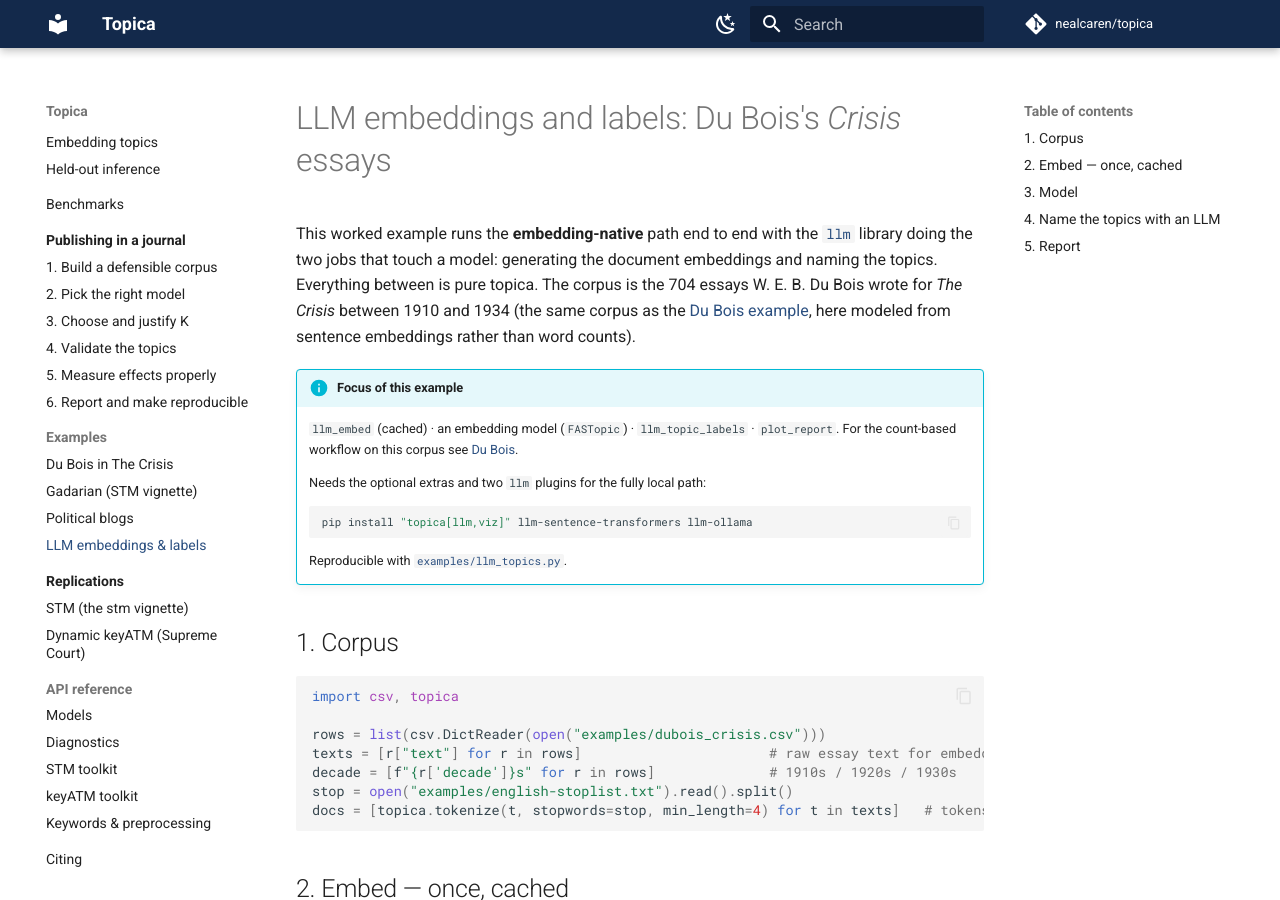
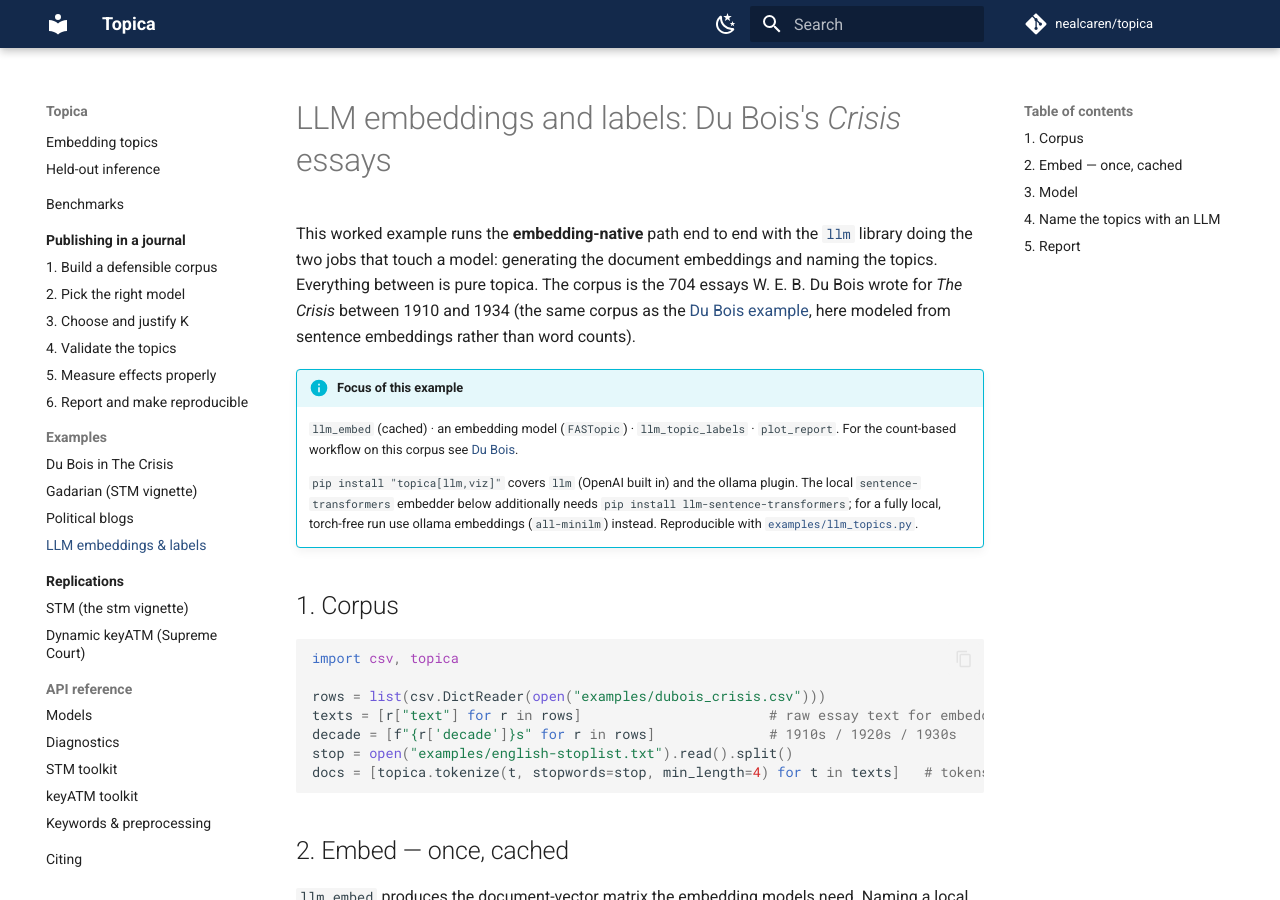
Before and after one commit to nealcaren/turbotopics, an MkDocs documentation site: the page built from docs/examples/llm-topics.md, in a window 1280 px wide and 900 px high. Built offline with MkDocs 1.6.1 and Material for MkDocs 9.7.7, drawn with Linux system fonts in a browser that asks for light colours; comment, search, counter and statistics services are not loaded.

Commit message:
deps: fold the ollama plugin into topica[llm]
topica[llm] is now ["llm", "llm-ollama"] instead of just ["llm"]. The ollama
plugin is two tiny packages and exposes ollama's chat *and* embedding models, so
this one extra gives a fully local, torch-free path for both llm_embed and
llm_topic_labels, while OpenAI stays built into llm (set OPENAI_API_KEY). Local
sentence-transformer embeddings still opt into llm-sentence-transformers (torch).

`llm` is deliberately not a core dependency: it is ~30 packages (the OpenAI SDK,
pydantic, an HTTP/sqlite stack), and the count-based models that most users reach
for need none of it, so it stays an extra to keep the NumPy-only core promise.

Co-Authored-By: Claude Opus 4.8 (1M context) <noreply@anthropic.com>

````diff
--- a/docs/examples/llm-topics.md
+++ b/docs/examples/llm-topics.md
@@ -12,11 +12,11 @@ modeled from sentence embeddings rather than word counts).
     `plot_report`. For the count-based workflow on this corpus see
     [Du Bois](dubois.md).
 
-    Needs the optional extras and two `llm` plugins for the fully local path:
-    ```bash
-    pip install "topica[llm,viz]" llm-sentence-transformers llm-ollama
-    ```
-    Reproducible with [`examples/llm_topics.py`](https://github.com/nealcaren/topica/blob/main/examples/llm_topics.py).
+    `pip install "topica[llm,viz]"` covers `llm` (OpenAI built in) and the ollama
+    plugin. The local `sentence-transformers` embedder below additionally needs
+    `pip install llm-sentence-transformers`; for a fully local, torch-free run use
+    ollama embeddings (`all-minilm`) instead. Reproducible with
+    [`examples/llm_topics.py`](https://github.com/nealcaren/topica/blob/main/examples/llm_topics.py).
 
 ## 1. Corpus
 
````
Also changed, not shown: pyproject.toml (+7 -3 lines).
